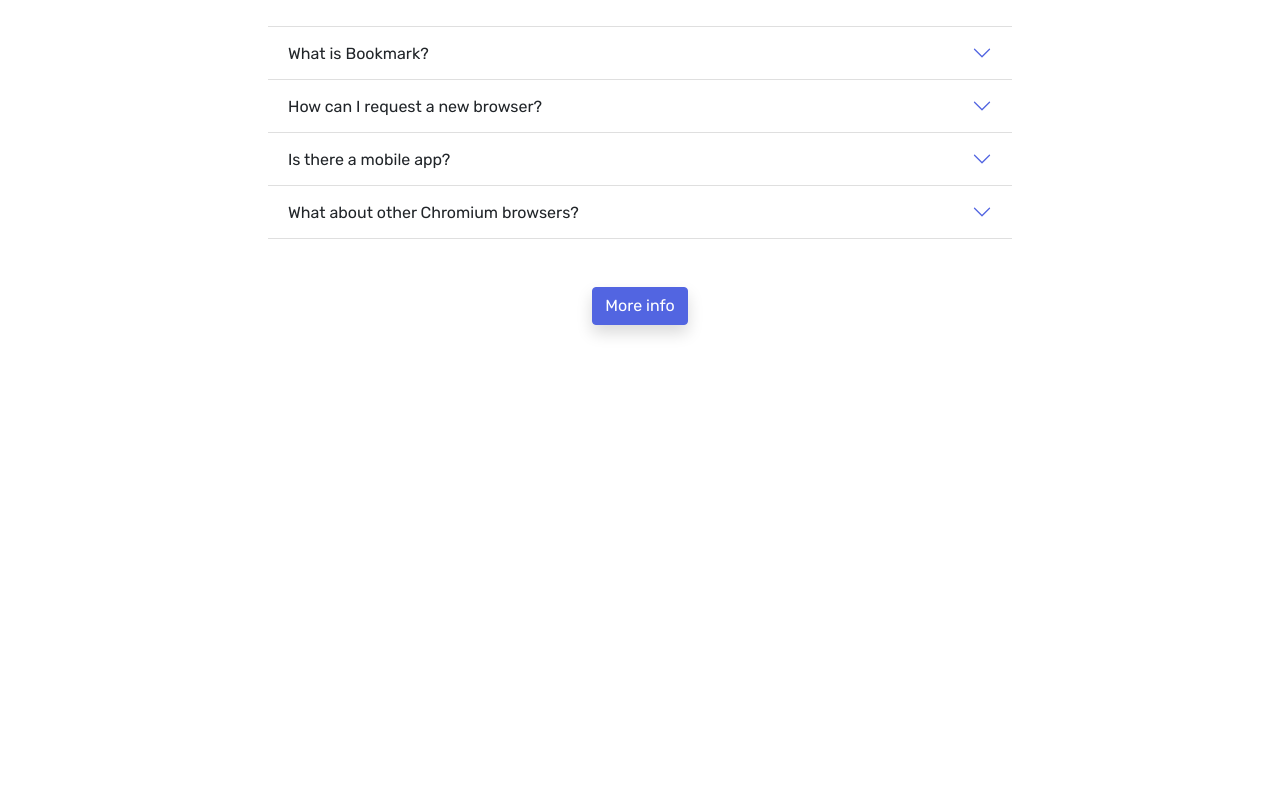
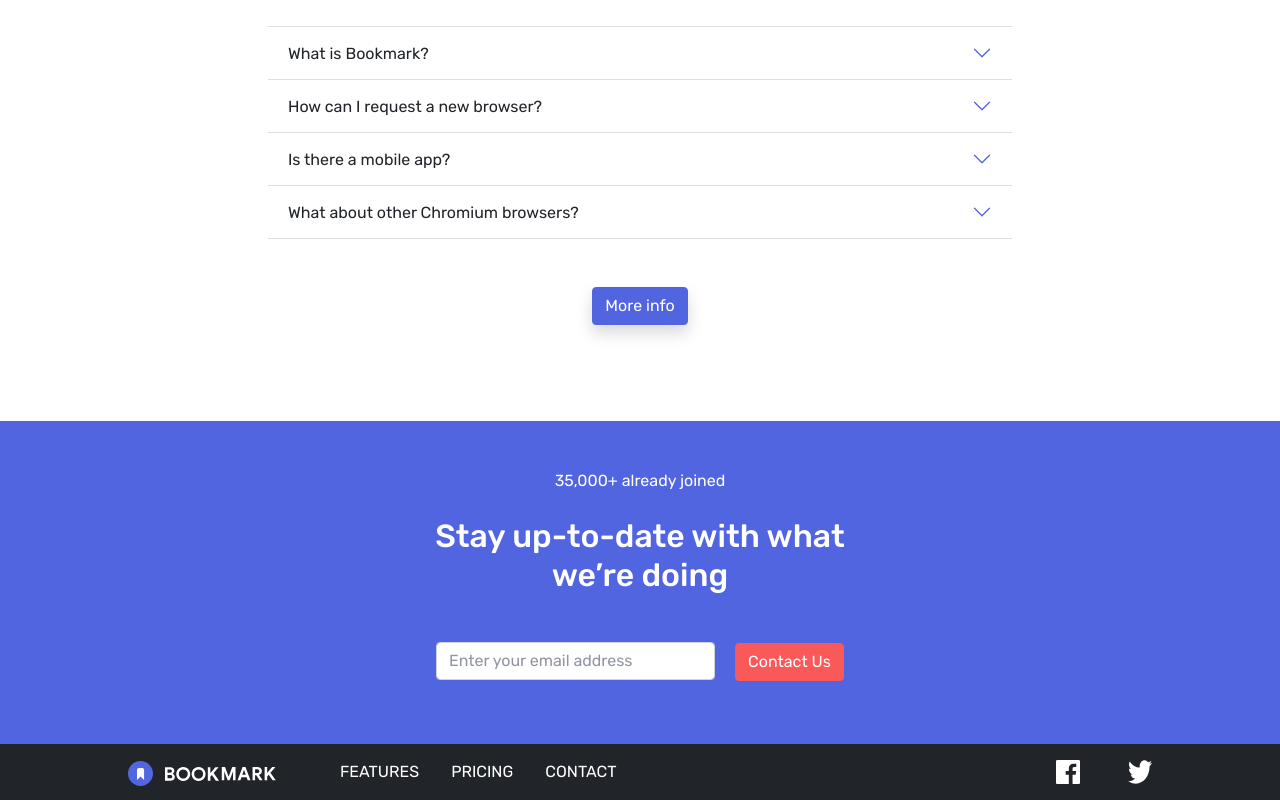
Before and after one commit to Swarleys/Sprint2, a website: page index.html in a window 1280 px wide. Shown: the part 2406-3206 px from the top of the page. Before the commit the page ends 2827 px from the top, so only its background shows below. Drawn offline with Linux system fonts and the light colour scheme.

Commit message:
Exercici 5

```diff
--- a/index.html
+++ b/index.html
@@ -4,6 +4,11 @@
     <meta charset="UTF-8" />
     <meta http-equiv="X-UA-Compatible" content="IE=edge" />
     <meta name="viewport" content="width=device-width, initial-scale=1.0" />
+    <link
+      rel="shortcut icon"
+      href="./images/favicon-32x32.png"
+      type="image/x-icon"
+    />
     <link rel="preconnect" href="https://fonts.googleapis.com" />
     <link rel="preconnect" href="https://fonts.gstatic.com" crossorigin />
     <link
@@ -492,5 +497,95 @@
         More info
       </button>
     </section>
+    <section class="contact-section bg-primary container-fluid mt-5 py-5">
+      <div
+        class="col-10 offset-1 col-md-8 offset-md-2 col-lg-6 offset-lg-3 col-xl-4 offset-xl-4"
+      >
+        <p class="text-white text-center mb-4">35,000+ already joined</p>
+        <h2 class="text-white text-center mb-4">
+          Stay up-to-date with what we’re doing
+        </h2>
+        <form class="text-center needs-validation" novalidate>
+          <div
+            class="mb-3 d-inline-block col-8 me-3 has-validation position-relative"
+          >
+            <label for="contactMail" class="form-label"></label>
+            <input
+              type="email"
+              class="form-control"
+              id="contactMail"
+              placeholder="Enter your email address"
+              name="contactMail"
+              required
+            />
+            <div class="invalid-tooltip">
+              Whoops, make sure it's an email
+            </div>
+            <!-- <div class="valid-feedback">Correct</div>
+            <div class="invalid-feedback">Please write a valid email.</div> -->
+          </div>
+          <button type="submit" class="btn btn-secondary text-white">
+            Contact Us
+          </button>
+        </form>
+      </div>
+    </section>
+    <footer>
+      <nav
+        class="navbar navbar-dark bg-dark flex-column flex-md-row justify-content-between align-items-center"
+      >
+        <div
+          class="d-flex justify-content-start flex-column flex-md-row left-side m-0"
+        >
+          <a class="navbar-brand">
+            <img
+              class="navBar-footer"
+              src="./images/logo-bookmark-white.svg"
+              alt="Bookmark logo"
+          /></a>
+          <ul class="d-flex mb-0 flex-column flex-md-row">
+            <li class="nav-item">
+              <a class="nav-link text-uppercase text-white" href="#"
+                >Features</a
+              >
+            </li>
+            <li class="nav-item">
+              <a class="nav-link text-uppercase text-white" href="#">Pricing</a>
+            </li>
+            <li class="nav-item">
+              <a class="nav-link text-uppercase text-white" href="#">Contact</a>
+            </li>
+          </ul>
+        </div>
+        <div class="share d-flex gap-5 right-side my-3 m-md-0">
+          <img src="./images/icon-facebook.svg" alt="Facebook icon" />
+          <img src="./images/icon-twitter.svg" alt="Twitter icon" />
+        </div>
+      </nav>
+    </footer>
+    <script>
+      // Example starter JavaScript for disabling form submissions if there are invalid fields
+      (() => {
+        "use strict";
+
+        // Fetch all the forms we want to apply custom Bootstrap validation styles to
+        const forms = document.querySelectorAll(".needs-validation");
+
+        // Loop over them and prevent submission
+        Array.prototype.slice.call(forms).forEach((form) => {
+          form.addEventListener(
+            "submit",
+            (event) => {
+              if (!form.checkValidity()) {
+                event.preventDefault();
+                event.stopPropagation();
+              }
+              form.classList.add("was-validated");
+            },
+            false
+          );
+        });
+      })();
+    </script>
   </body>
 </html>
--- a/sass/main.scss
+++ b/sass/main.scss
@@ -191,3 +191,29 @@
   color: $black;
   background-color: transparent;
 }
+
+.contact-section {
+  input {
+    &::placeholder {
+      color: #{map-get($custom-theme-colors, "greybookmark")};
+    }
+  }
+}
+
+@include media-breakpoint-up(md) {
+  .left-side {
+    margin-left: 10% !important;
+  }
+
+  .right-side {
+    margin-right: 10% !important;
+  }
+}
+
+@include media-breakpoint-only(xs) {
+  .contact-section {
+    form div, button {
+      width: 100% !important;
+    }
+  }
+}
```
Also changed, not shown: images/logo-bookmark-white.svg (added), styles/main.min.css, 1 other file.
